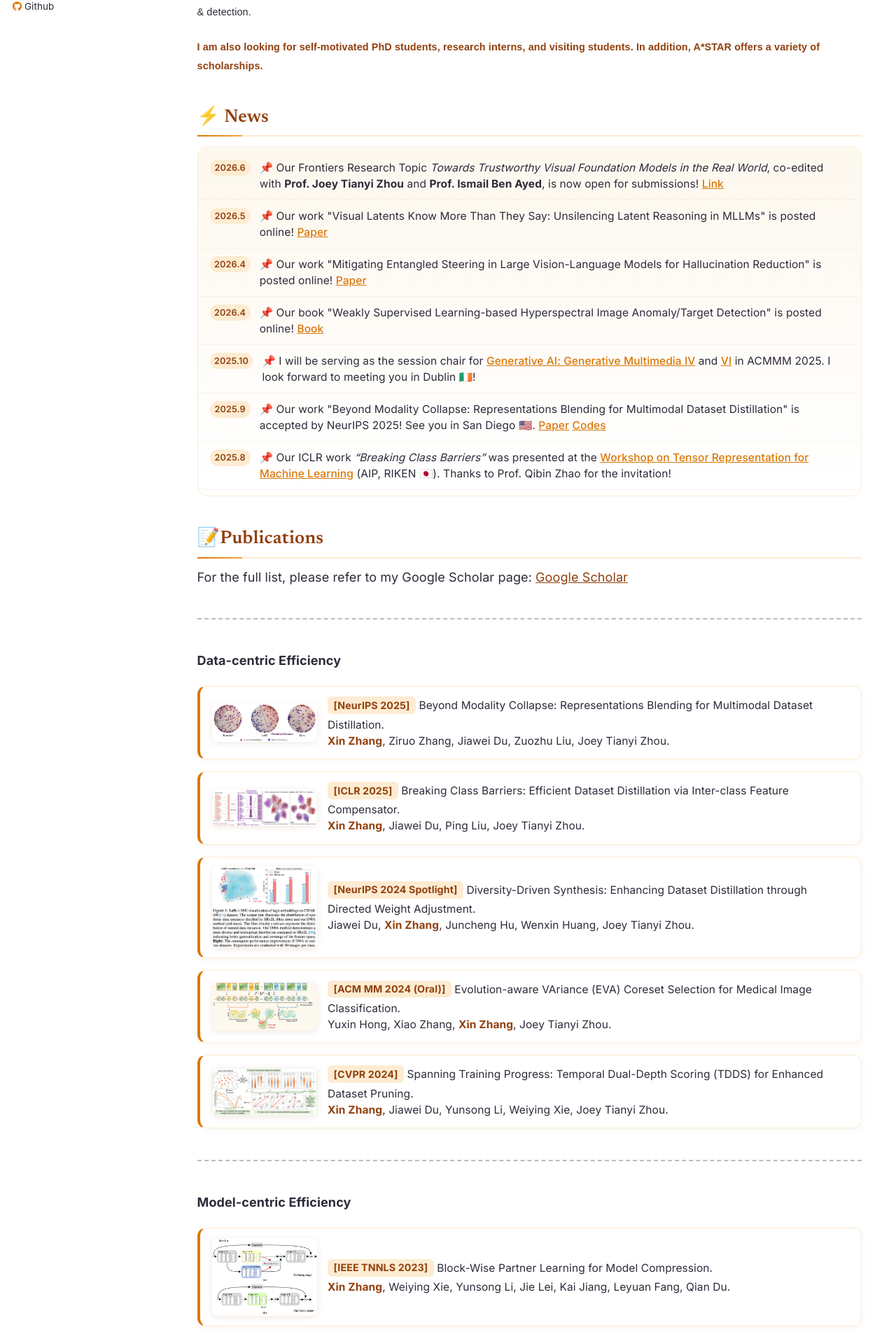
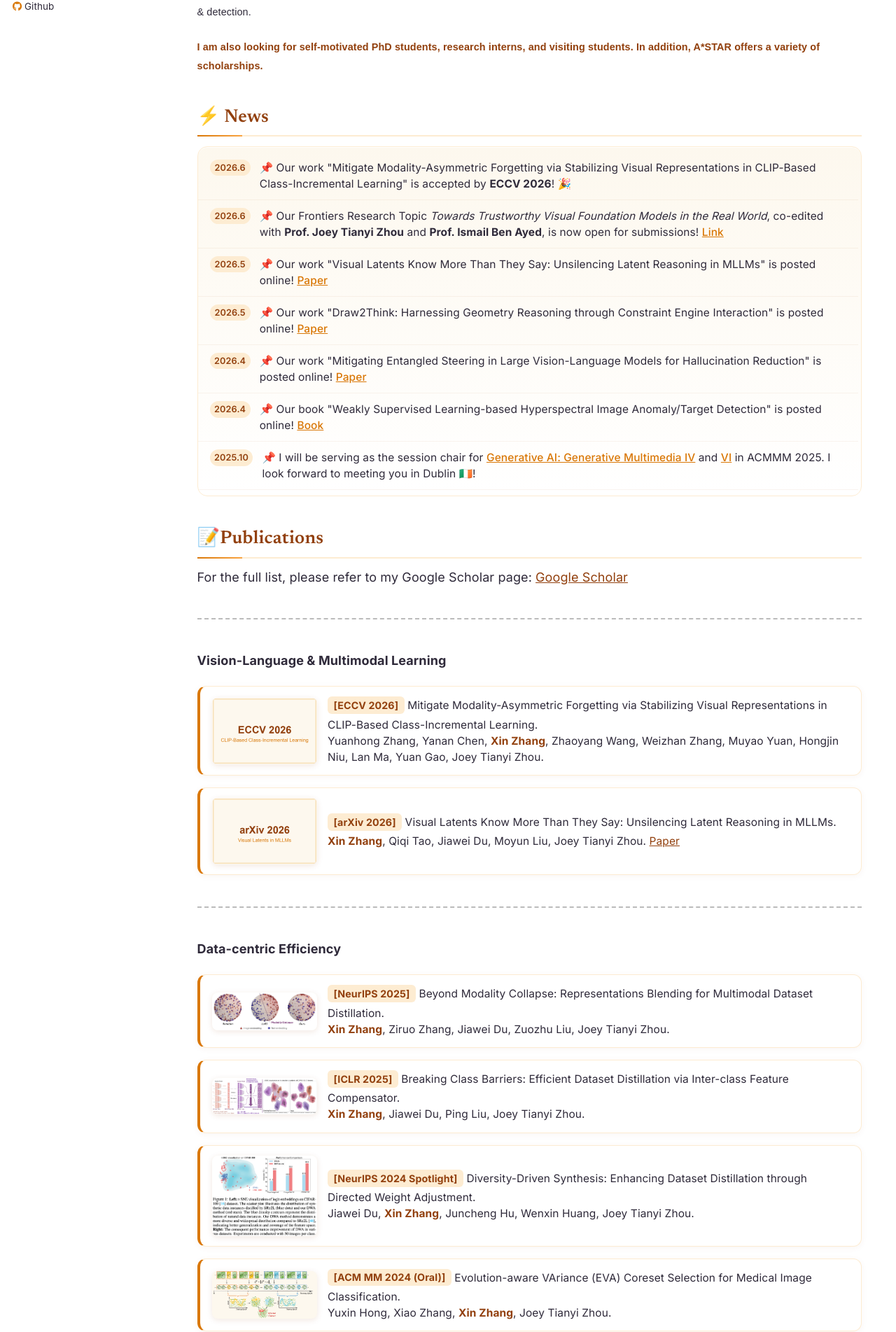
Before and after one commit to zhangxin-xd/zhangxin-xd.github.io, a Jekyll site: the page built from _pages/about.md, in a window 1280 px wide. Shown: the part 364-2267 px from the top of the page at 70% size. Built offline with Jekyll 4.4.1, drawn with Linux system fonts in a browser that asks for light colours; some web fonts are replaced; a style sheet for code colours, icons or effects is not loaded.

Commit message:
Add ECCV 2026 + Draw2Think to news; add two publication cards
- News: ECCV 2026 acceptance (Modality-Asymmetric Forgetting) and
  Draw2Think arXiv posting
- Publications: new 'Vision-Language & Multimodal Learning' section with
  the ECCV paper and Visual Latents (temporary placeholder thumbnails)

Co-Authored-By: Claude Opus 4.8 <noreply@anthropic.com>

```diff
--- a/_pages/about.md
+++ b/_pages/about.md
@@ -22,8 +22,10 @@ I am also looking for self-motivated PhD students, research interns, and visitin
 ### ⚡️ News
 
 <div class="news-feed" markdown="0">
+  <div class="news-item"><span class="news-date">2026.6</span><div class="news-body"><span class="news-pin">📌</span> Our work "Mitigate Modality-Asymmetric Forgetting via Stabilizing Visual Representations in CLIP-Based Class-Incremental Learning" is accepted by <b>ECCV 2026</b>! 🎉</div></div>
   <div class="news-item"><span class="news-date">2026.6</span><div class="news-body"><span class="news-pin">📌</span> Our Frontiers Research Topic <i>Towards Trustworthy Visual Foundation Models in the Real World</i>, co-edited with <b>Prof. Joey Tianyi Zhou</b> and <b>Prof. Ismail Ben Ayed</b>, is now open for submissions! <a href="https://www.frontiersin.org/research-topics/82034/towards-trustworthy-visual-foundation-models-in-the-real-world">Link</a></div></div>
   <div class="news-item"><span class="news-date">2026.5</span><div class="news-body"><span class="news-pin">📌</span> Our work "Visual Latents Know More Than They Say: Unsilencing Latent Reasoning in MLLMs" is posted online! <a href="https://arxiv.org/pdf/2605.02735">Paper</a></div></div>
+  <div class="news-item"><span class="news-date">2026.5</span><div class="news-body"><span class="news-pin">📌</span> Our work "Draw2Think: Harnessing Geometry Reasoning through Constraint Engine Interaction" is posted online! <a href="https://arxiv.org/abs/2605.20743">Paper</a></div></div>
   <div class="news-item"><span class="news-date">2026.4</span><div class="news-body"><span class="news-pin">📌</span> Our work "Mitigating Entangled Steering in Large Vision-Language Models for Hallucination Reduction" is posted online! <a href="https://arxiv.org/abs/2604.07914">Paper</a></div></div>
   <div class="news-item"><span class="news-date">2026.4</span><div class="news-body"><span class="news-pin">📌</span> Our book "Weakly Supervised Learning-based Hyperspectral Image Anomaly/Target Detection" is posted online! <a href="https://onlinelibrary.wiley.com/doi/10.1002/9781394267880.ch23">Book</a></div></div>
   <div class="news-item"><span class="news-date">2025.10</span><div class="news-body"><span class="news-pin">📌</span> I will be serving as the session chair for <a href="https://whova.com/embedded/session/sa54pNCpHUFy1OTIEiEzceQu5kPuSm3dYlEnqAJdV4o%3D/4938262/?widget=primary">Generative AI: Generative Multimedia IV</a> and <a href="https://whova.com/embedded/session/sa54pNCpHUFy1OTIEiEzceQu5kPuSm3dYlEnqAJdV4o%3D/4938577/?widget=primary">VI</a> in ACMMM 2025. I look forward to meeting you in Dublin 🇮🇪!</div></div>
@@ -46,6 +48,30 @@ I am also looking for self-motivated PhD students, research interns, and visitin
 ### 📝Publications
 
 For the full list, please refer to my Google Scholar page: <a href="https://scholar.google.com/citations?user=rJMMViQAAAAJ&hl=zh-CN&oi=ao" style="color:#92400e;">Google Scholar</a>
+
+<hr style="clear: both; border: none; border-top: 2px dashed #bbb; margin: 2.5em 0;" />
+
+**Vision-Language & Multimodal Learning**
+
+<div class="publication-container">
+  <img src="./images/ModalityForgetting.png" alt="Publication Image">
+
+  <div>
+    <span style="color: #92400e; font-weight: bold">[ECCV 2026]</span> Mitigate Modality-Asymmetric Forgetting via Stabilizing Visual Representations in CLIP-Based Class-Incremental Learning.
+ <br>
+    Yuanhong Zhang, Yanan Chen, <strong style="color:#92400e;">Xin Zhang</strong>, Zhaoyang Wang, Weizhan Zhang, Muyao Yuan, Hongjin Niu, Lan Ma, Yuan Gao, Joey Tianyi Zhou.
+  </div>
+</div>
+
+<div class="publication-container">
+  <img src="./images/VisualLatents.png" alt="Publication Image">
+
+  <div>
+    <span style="color: #92400e; font-weight: bold">[arXiv 2026]</span> Visual Latents Know More Than They Say: Unsilencing Latent Reasoning in MLLMs.
+ <br>
+    <strong style="color:#92400e;">Xin Zhang</strong>, Qiqi Tao, Jiawei Du, Moyun Liu, Joey Tianyi Zhou. <a href="https://arxiv.org/abs/2605.02735" style="color:#92400e;">Paper</a>
+  </div>
+</div>
 
 <hr style="clear: both; border: none; border-top: 2px dashed #bbb; margin: 2.5em 0;" />
 
```
Also changed, not shown: images/ModalityForgetting.png (added), images/VisualLatents.png (added).
